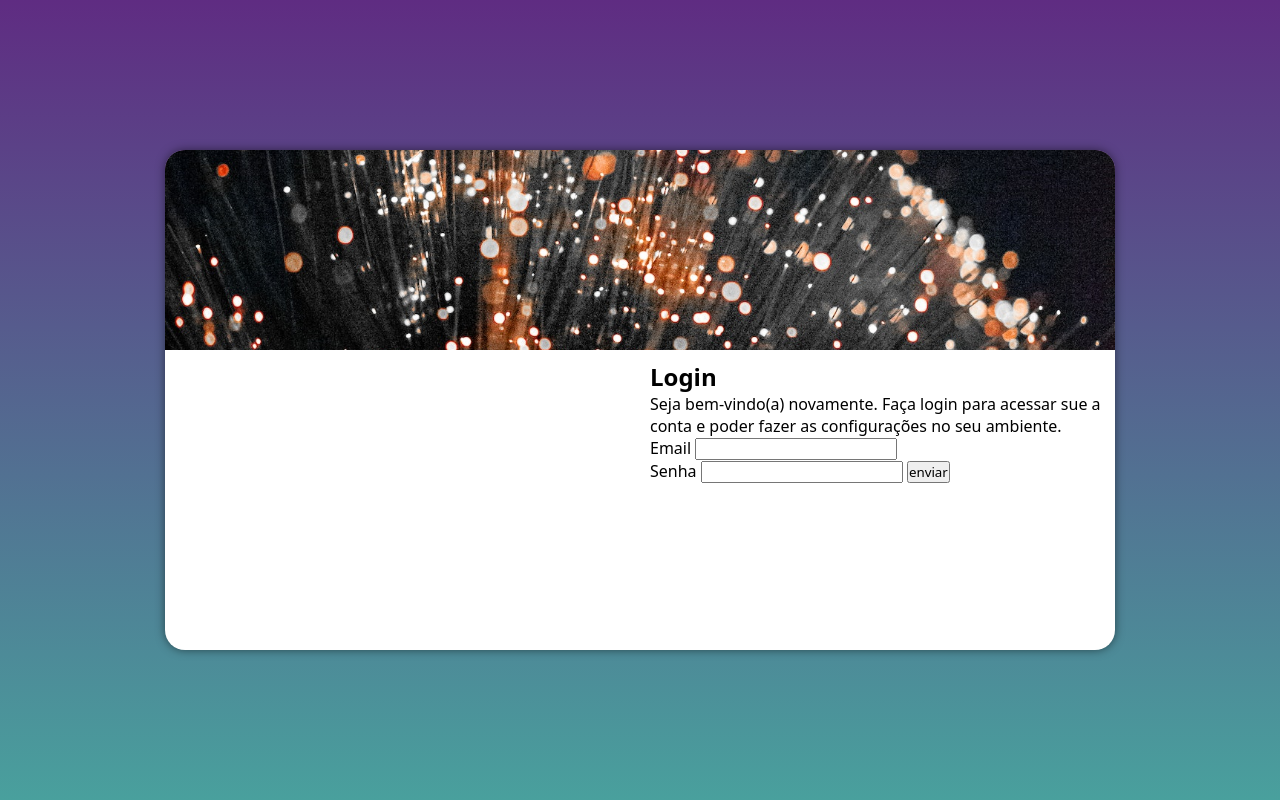
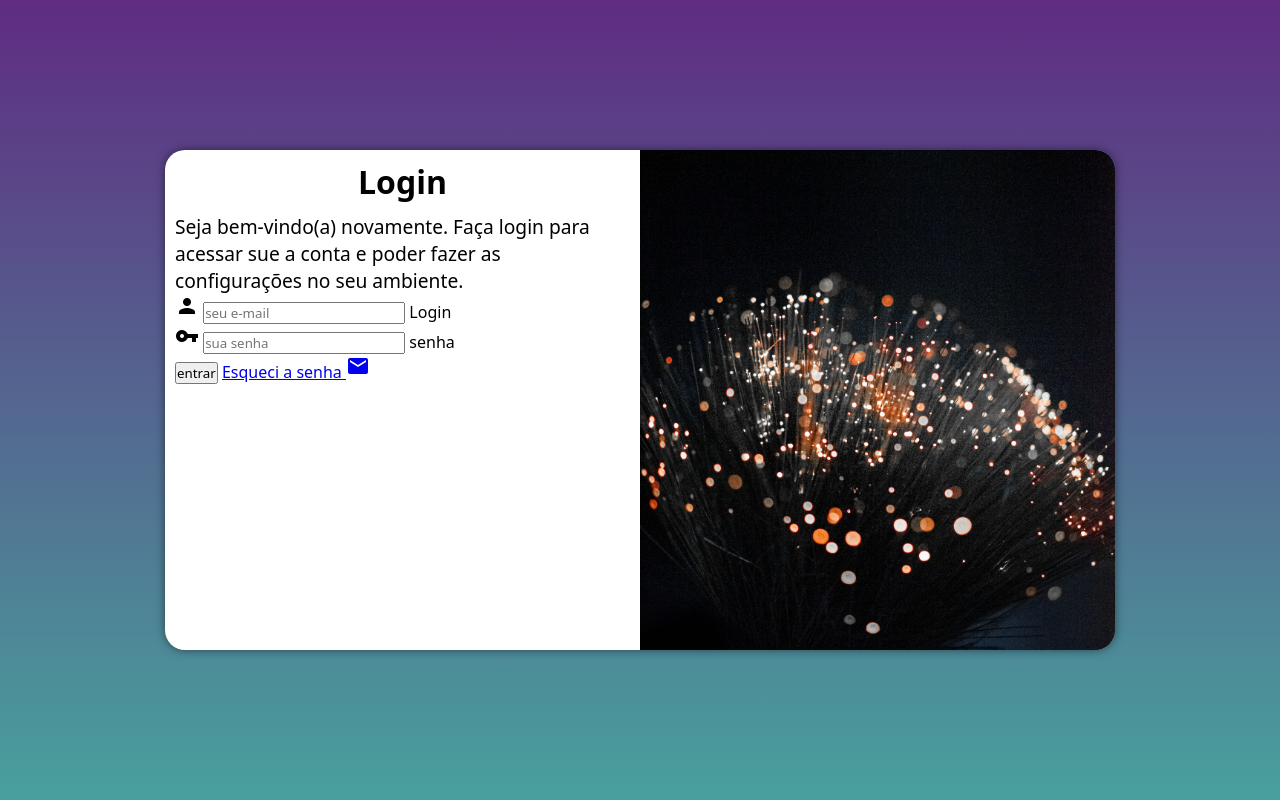
Before and after one commit to ronisantos77/projeto-login, a plain HTML site: page index.html in a window 1280 px wide. Drawn offline with Linux system fonts and the light colour scheme.

Commit message:
Atualização formulario media querys

```diff
--- a/estilos/media-query.css
+++ b/estilos/media-query.css
@@ -26,6 +26,9 @@ Extra large devices (large laptops and desktops, 1200px and up) */
         float: right;
         width: 70%;
     }
+    div#formulario > p {
+        font-size: 0.9em;
+    }
 }
 
 @media screen and (min-width: 992px) {
@@ -38,14 +41,20 @@ Extra large devices (large laptops and desktops, 1200px and up) */
     section#login {
         width: 950px;
     }
-    section#login > div#formulario {
-        float: left;
+    section#login > div#imagem {
+        float: right;
         width:50%;
         height: 100%;
     }
 
     section#login > div#formulario {
-        float: right;
+        float: left;
         width: 50%;
     }
+    div#formulario > h1 {
+        font-size: 2em;
+    }
+    div#formulario > p {
+        font-size: 1.2em;
+    }
 }
--- a/estilos/style.css
+++ b/estilos/style.css
@@ -12,6 +12,7 @@
     padding: 0px;
     margin: 0px;
     box-sizing: border-box;
+
 }
 body, html {
     background-color: #5f2c82;
@@ -21,8 +22,8 @@ body, html {
 
 main {
     position: relative;
+    width: 100vw;
     height: 100vh;
-    width: 100vw;
 }
 
 section#login {
@@ -33,8 +34,9 @@ section#login {
     overflow: hidden;
 
     background-color: white;
+    width: 250px;
     height: 500px;
-    width: 250px;
+
     border-radius: 20px;
     box-shadow: 0px 0px 10px rgba(0, 0, 0, 0.5);
 
@@ -54,3 +56,10 @@ section#login > div#formulario {
     padding: 10px;
 
 }
+div#formulario > h1 {
+    text-align: center;
+    margin-bottom: 10px;
+}
+div#formulario > p {
+    font-size: 0.8em;
+}
--- a/index.html
+++ b/index.html
@@ -7,6 +7,8 @@
     <title>Login</title>
     <link rel="stylesheet" href="estilos/style.css">
     <link rel="stylesheet" href="estilos/media-query.css">
+    <link href="https://fonts.googleapis.com/icon?family=Material+Icons"
+      rel="stylesheet">
 </head>
 <body>
     <main>
@@ -18,12 +20,21 @@
             <div id="formulario">
                 <h1>Login</h1>
                 <p>Seja bem-vindo(a) novamente. Faça login para acessar sue a conta e poder fazer as configurações no seu ambiente.</p>
-                <form action="login.php" method="post">
-                    <label for="iemail">Email</label>
-                    <input type="email" name="iemail" id="iemail" required><br>
-                    <label for="ipassword">Senha</label>
-                    <input type="password" name="ipass" id="ipass" required minlength="7">
-                    <input type="submit" value="enviar">
+                <form action="login.php" method="post" autocomplete="on">
+                    <div class="campo">
+                        <i class="material-icons">person</i>
+                        <input type="email" name="login" id="ilogin" placeholder="seu e-mail" autocomplete="email">
+                        <label for="ilogin">Login</label>
+                    </div>
+                    <div class="campo">
+                        <i class="material-icons">vpn_key</i>
+                        <input type="password" name="senha" id="isenha" placeholder="sua senha" autocomplete="current-password">
+                        <label for="isenha">senha</label>
+                    </div>
+                    <input type="submit" value="entrar">
+                    <a href="esqueci.html">
+                        Esqueci a senha <i class="material-icons">mail</i>
+                    </a>
 
                 </form>
             </div>
```
